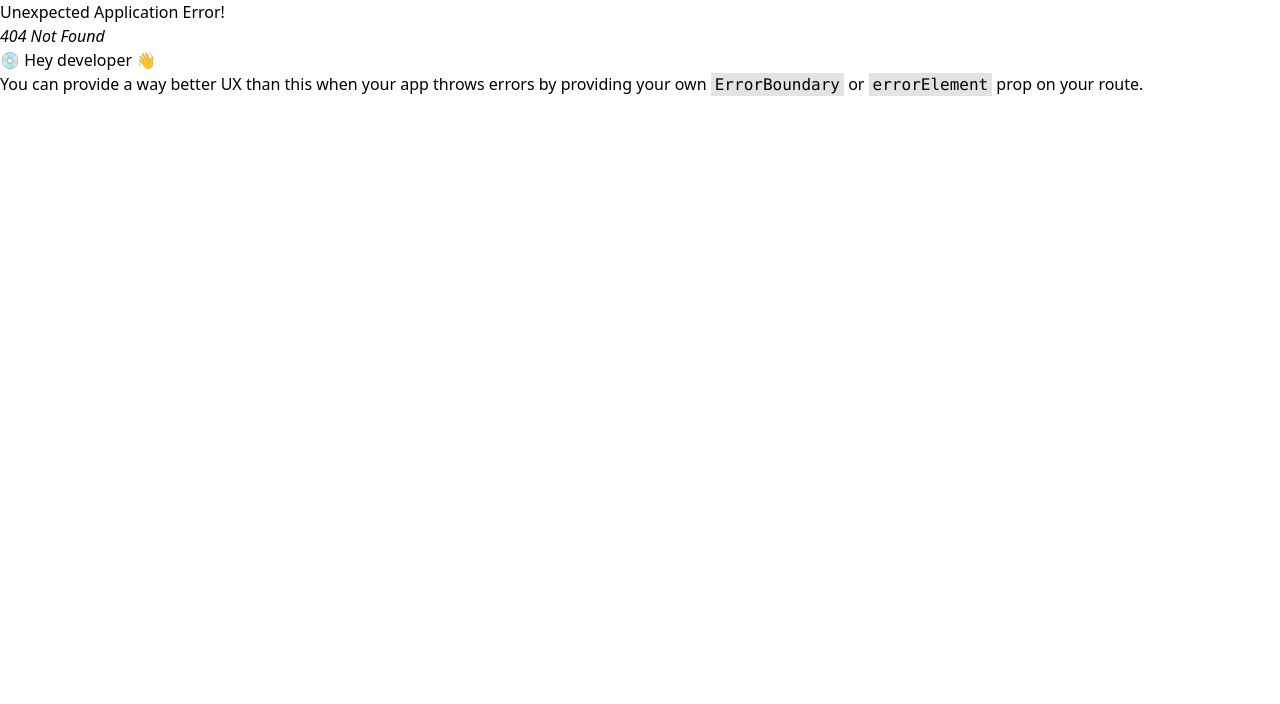
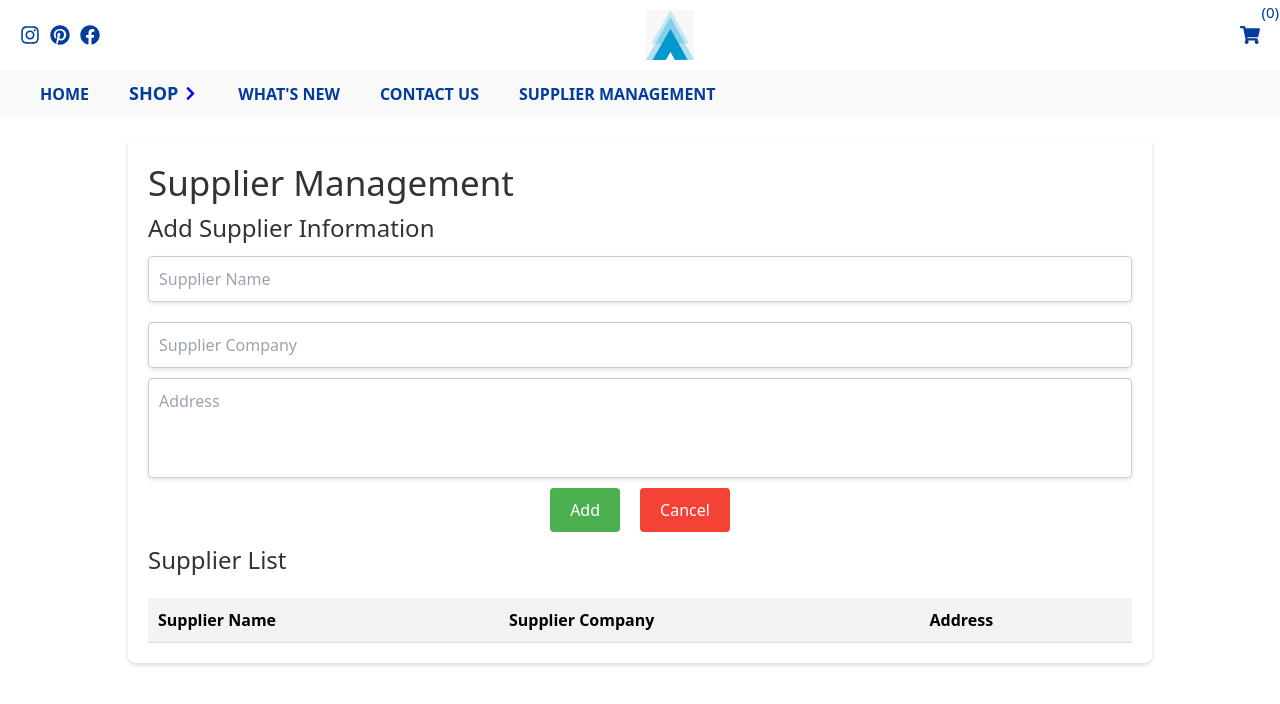
Before and after one commit to praveen4554/Ecomm, a React (Create React App) app: page /supplier-management in a window 1280 px wide. Before the commit this address had no page. Shown: the top 704 px of the page. Built offline with nearby package versions, Linux system fonts and the light colour scheme.

Commit message:
Added suppliermanagementpage

```diff
--- a/src/App.js
+++ b/src/App.js
@@ -14,6 +14,7 @@ import Home from './Home';
 import Contact from './Contact/ContactUs';
 import LoginPage from './Login/LoginPage';
 import Register from './Rigester/Register';
+import SupplierManagement from './SupplierManagement/SupplierManagement';
 
 
 const Layout = () => {
@@ -40,6 +41,8 @@ function App() {
     { path: "/contact-us", element: <Contact /> },
     { path: "/login-page", element: <LoginPage /> },
     { path: "/signup", element: <Register /> },
+    { path: "supplier-management", element: <SupplierManagement /> },
+
 
 
 
--- a/src/Header/Header.js
+++ b/src/Header/Header.js
@@ -104,6 +104,7 @@ function Header() {
         </span>
         <NavLink to="about-us">WHAT'S NEW</NavLink>
         <NavLink to="contact-us">CONTACT US</NavLink>
+        <NavLink to="supplier-management">SUPPLIER MANAGEMENT</NavLink>
       </nav>
     </>
   );
--- /dev/null
+++ b/src/SupplierManagement/SupplierManagement.js
@@ -0,0 +1,94 @@
+import React, { useState } from "react";
+import "./suppliermanagement.css";
+
+function SupplierManagement() {
+  const [suppliers, setSuppliers] = useState([]);
+  const [formData, setFormData] = useState({
+    name: "",
+    company: "",
+    address: "",
+  });
+
+  const handleInputChange = (e) => {
+    const { name, value } = e.target;
+    setFormData({ ...formData, [name]: value });
+  };
+
+  const handleAddSupplier = (e) => {
+    e.preventDefault();
+    if (formData.name && formData.company && formData.address) {
+      setSuppliers([...suppliers, formData]);
+      setFormData({ name: "", company: "", address: "" });
+      alert("Supplier information added successfully");
+    } else {
+      document.getElementById("supplier-form").reportValidity();
+    }
+  };
+
+  const handleCancel = () => {
+    setFormData({ name: "", company: "", address: "" });
+  };
+
+  return (
+    <div className="supplier-container">
+      <h1>Supplier Management</h1>
+      <h2>Add Supplier Information</h2>
+      <form id="supplier-form">
+        <div className="form-group">
+          <input
+            type="text"
+            name="name"
+            value={formData.name}
+            onChange={handleInputChange}
+            placeholder="Supplier Name"
+            required
+          />
+          <input
+            type="text"
+            name="company"
+            value={formData.company}
+            onChange={handleInputChange}
+            placeholder="Supplier Company"
+            required
+          />
+          <textarea
+            name="address"
+            value={formData.address}
+            onChange={handleInputChange}
+            placeholder="Address"
+            required
+          ></textarea>
+          <div className="crud-buttons">
+            <button type="submit" onClick={handleAddSupplier}>
+              Add
+            </button>
+            <button type="btn" onClick={handleCancel}>
+              Cancel
+            </button>
+          </div>
+        </div>
+      </form>
+      <h2>Supplier List</h2>
+      <table>
+        <thead>
+          <tr>
+            <th>Supplier Name</th>
+            <th>Supplier Company</th>
+            <th>Address</th>
+          </tr>
+        </thead>
+        <tbody>
+          {suppliers.map((supplier, index) => (
+            <tr key={index}>
+              <td>{supplier.name}</td>
+              <td>{supplier.company}</td>
+              <td>{supplier.address}</td>
+            </tr>
+          ))}
+        </tbody>
+      </table>
+    </div>
+  );
+}
+
+export default SupplierManagement;
--- /dev/null
+++ b/src/SupplierManagement/suppliermanagement.css
@@ -0,0 +1,95 @@
+.supplier-container {
+  width: 80%;
+  margin: 20px auto;
+  padding: 20px;
+  background-color: white;
+  border-radius: 8px;
+  box-shadow: 0 2px 4px rgba(0, 0, 0, 0.154);
+}
+
+h1 {
+  font-size: 35px;
+  color: #333;
+}
+
+h2 {
+  color: #333;
+  font-size: 1.5em;
+}
+
+.form-group {
+  display: flex;
+  flex-direction: column;
+  margin-bottom: 10px;
+}
+
+input[type="text"],
+textarea {
+  width: 100%;
+  padding: 10px;
+  font-size: 16px;
+  border: 1px solid #ccc;
+  border-radius: 4px;
+  box-shadow: 0 2px 4px rgba(0, 0, 0, 0.1);
+  margin-bottom: 10px;
+}
+
+textarea {
+  height: 100px;
+  resize: none;
+}
+
+.crud-buttons {
+  text-align: center;
+}
+
+button {
+  padding: 10px 20px;
+  font-size: 16px;
+  border: none;
+  border-radius: 4px;
+  cursor: pointer;
+  margin: 0 10px;
+}
+
+button[type="btn"] {
+  background-color: #f44336;
+  color: white;
+}
+
+button[type="submit"] {
+  background-color: #4caf50;
+  color: white;
+}
+
+table {
+  width: 100%;
+  border-collapse: collapse;
+  margin-top: 20px;
+}
+
+th,
+td {
+  padding: 10px;
+  text-align: left;
+  border-bottom: 1px solid #ddd;
+}
+
+th {
+  background-color: #f2f2f2;
+  font-weight: bold;
+}
+
+
+input:invalid:required::before,
+textarea:invalid:required::before {
+  content: 'Please fill out this field.';
+  position: absolute;
+  background: white;
+  padding: 5px;
+  border-radius: 5px;
+  font-size: 12px;
+  white-space: nowrap;
+  z-index: 100;
+  transform: translateY(-120%);
+}
```
